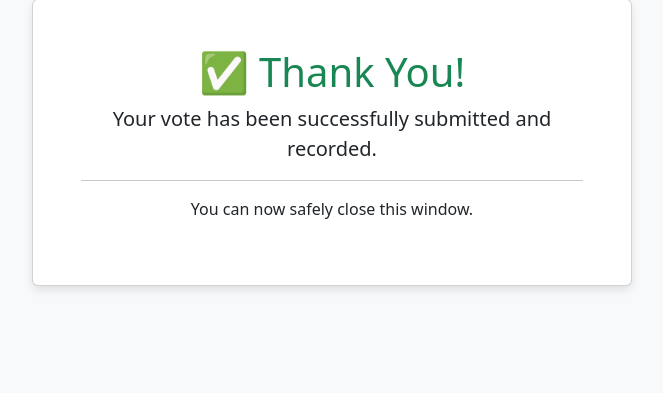
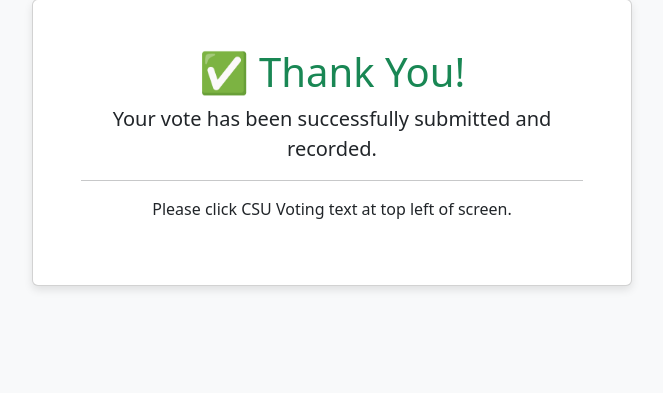
Before and after one commit to Shortballer2/csu-voting, a Flask app: template templates/success.html in a window 1280 px wide. Shown: the part 105-498 px from the top of the page, without its empty margins (308-971 px from the left). Run offline with Flask 3, Linux system fonts and the light colour scheme; the template is opened without the code that fills it, so the values that code supplies are empty.

Commit message:
Update success page close-window message

```diff
--- a/templates/success.html
+++ b/templates/success.html
@@ -7,7 +7,7 @@
         <h1 class="card-title text-success">✅ Thank You!</h1>
         <p class="lead">Your vote has been successfully submitted and recorded.</p>
         <hr>
-        <p>You can now safely close this window.</p>
+        <p>Please click CSU Voting text at top left of screen.</p>
     </div>
 </div>
 {% endblock %}
```
